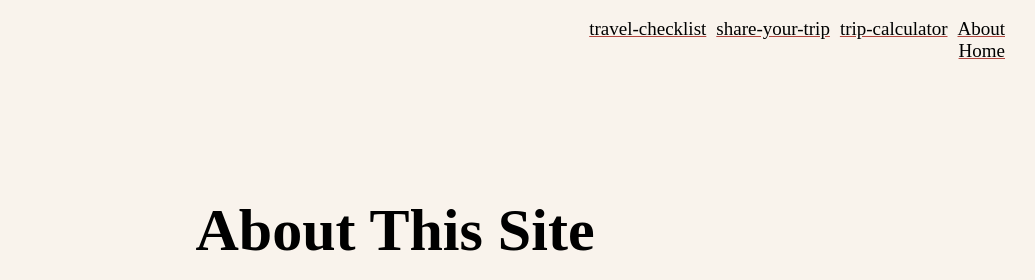
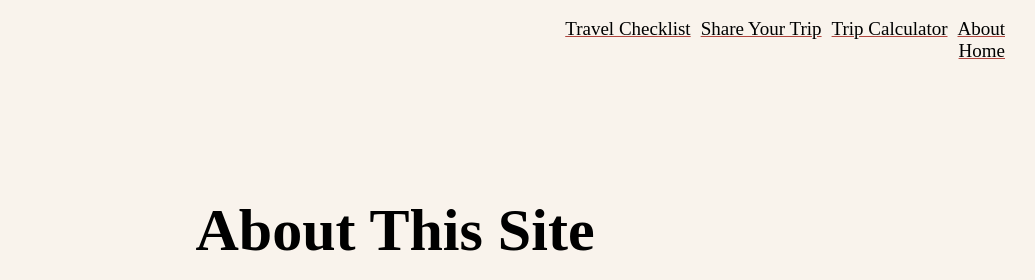
Before and after one commit to MFarah-Hammoud/where-to-fly-next, a plain HTML site: page about.html in a window 1280 px wide. Shown: the top 280 px of the page, 245-1280 px from the left. Drawn offline with Linux system fonts and the light colour scheme.

Commit message:
Fix HTML encoding issues in about.html

```diff
--- a/about.html
+++ b/about.html
@@ -29,9 +29,9 @@
 
             <nav>
                 <button class="headernav"><a href="about.html">About</a></button>
-                <button class="headernav"><a href="Trip Calculator.html">trip-calculator</a></button>
-                <button class="headernav"><a href="Share Your Trip.html">share-your-trip</a></button>
-                <button class="headernav"><a href="Travel Checklist.html">travel-checklist</a></button>
+                <button class="headernav"><a href="trip-calculator.html">Trip Calculator</a></button>
+                <button class="headernav"><a href="share-your-trip.html">Share Your Trip</a></button>
+                <button class="headernav"><a href="travel-checklist.html">Travel Checklist</a></button>
                 <button class="headernav"><a href="index.html">Home</a></button>
             </nav>
         </header>
```
